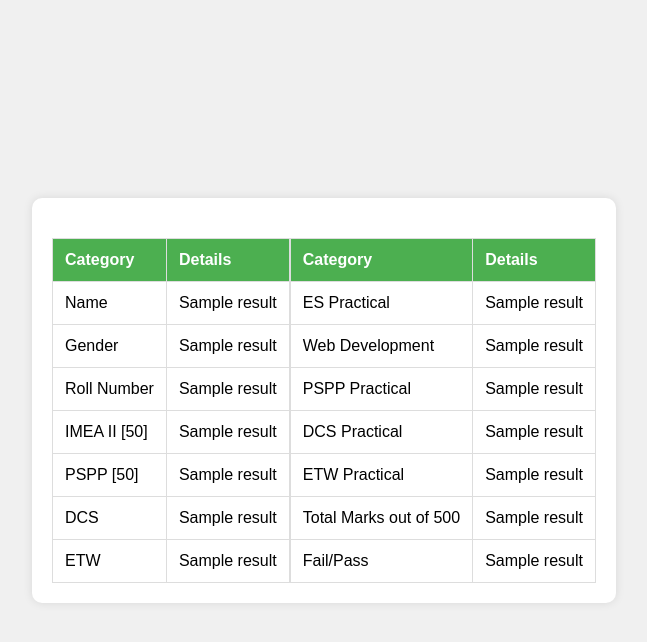
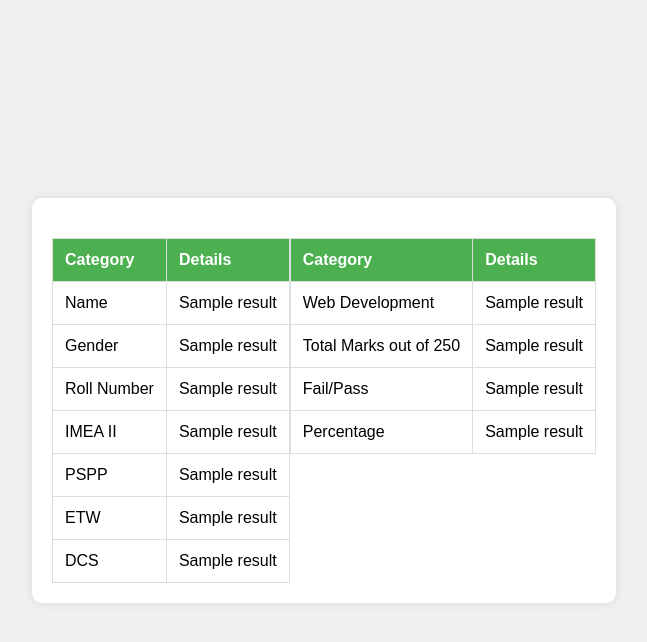
Before and after one commit to bharratgehlot/MST-Result, a Flask app: template templates/result.html in a window 1280 px wide. Shown: the top 642 px of the page, without its empty margins (316-963 px from the left). Run offline with Flask 3, Linux system fonts and the light colour scheme; the template is opened without the code that fills it: most values are stand-ins (such as "Sample title", 1, 10 or a date in 2020).

Commit message:
Update result.html

```diff
--- a/templates/result.html
+++ b/templates/result.html
@@ -86,20 +86,20 @@
           <td>{{ result[2] }}</td>
         </tr>
         <tr>
-          <td>IMEA II [50]</td>
+          <td>IMEA II </td>
           <td>{{ result[3] }}</td>
         </tr>
         <tr>
-          <td>PSPP  [50]</td>
+          <td>PSPP</td>
           <td>{{ result[4] }}</td>
         </tr>
         <tr>
-          <td>DCS</td>
+          <td>ETW</td>
           <td>{{ result[5] }}</td>
         </tr>
 
         <tr>
-          <td>ETW</td>
+          <td>DCS</td>
           <td>{{ result[6] }}</td>
         </tr>
 
@@ -116,35 +116,25 @@
         </tr>
 
         <tr>
-          <td>ES Practical</td>
+          <td>Web Development</td>
           <td>{{ result[7] }}</td>
-        </tr>
-        <tr>
-          <td>Web Development</td>
-          <td>{{ result[8] }}</td>
-        </tr>
-        <tr>
-          <td>PSPP Practical</td>
-          <td>{{ result[9] }}</td>
-        </tr>
-        <tr>
-          <td>DCS Practical</td>
-          <td>{{ result[10] }}</td>
-        </tr>
-        <tr>
-          <td>ETW Practical</td>
-          <td>{{ result[11] }}</td>
         </tr>
 
         <tr>
-          <td>Total Marks out of 500</td>
-          <td>{{ result[12]}}</td>
+          <td>Total Marks out of 250</td>
+          <td>{{ result[8]}}</td>
         </tr>
 
         <tr>
           <td>Fail/Pass</td>
-          <td>{{ result[13] }}</td>
+          <td>{{ result[9] }}</td>
         </tr>
+
+        <tr>
+          <td>Percentage</td>
+          <td>{{ result[10]}}</td>
+        </tr>
+
       </table>
     </div>
   </div>
```
